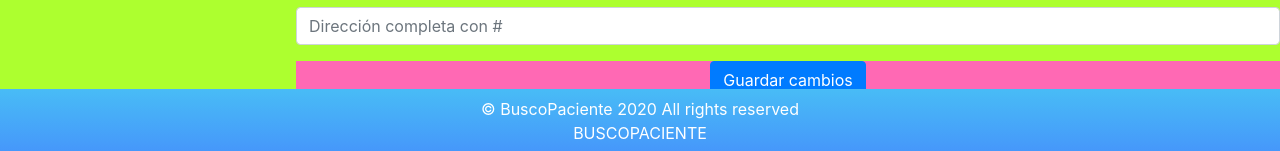
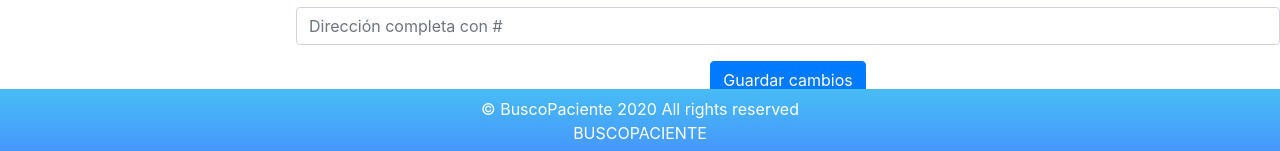
Before and after one commit to celinediaz/buscopaciente, a React (Create React App) app: page /editardatos in a window 1280 px wide. Shown: the part 631-782 px from the top of the page. Built offline with nearby package versions, Linux system fonts and the light colour scheme; no server answers.

Commit message:
El que agregue
(:

```diff
--- a/src/App.css
+++ b/src/App.css
@@ -379,15 +379,11 @@
 
 /*Editar Datos Paciente*/
 .contenedor_editardatos{
-  background-color: greenyellow;
   margin-bottom: 100px;
 }
 
-.boton_guardar_cambios{
-background-color: hotpink;
-}
+
 
 .boton_borrar_cuenta{
   margin: 5px;
-  background-color: blue;
 }
```
